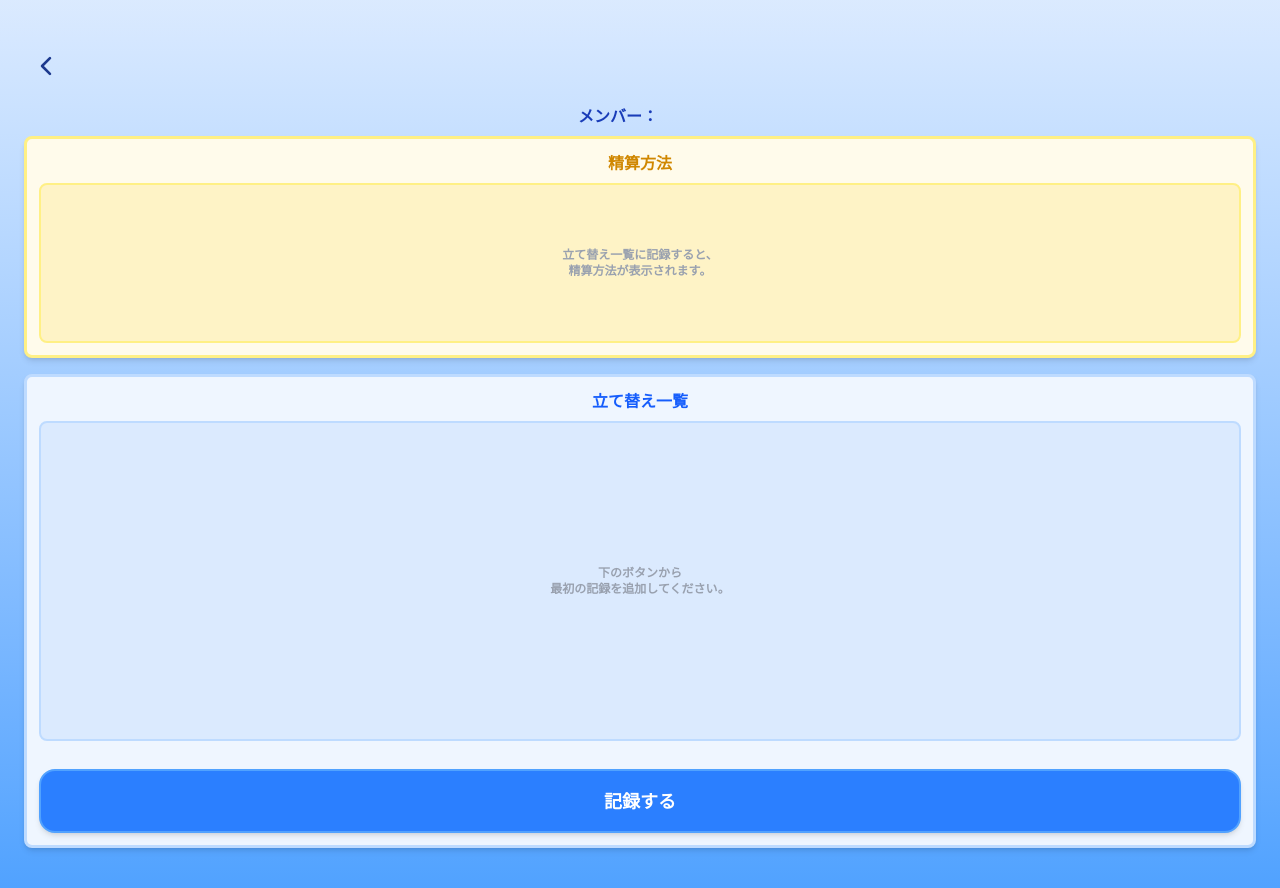
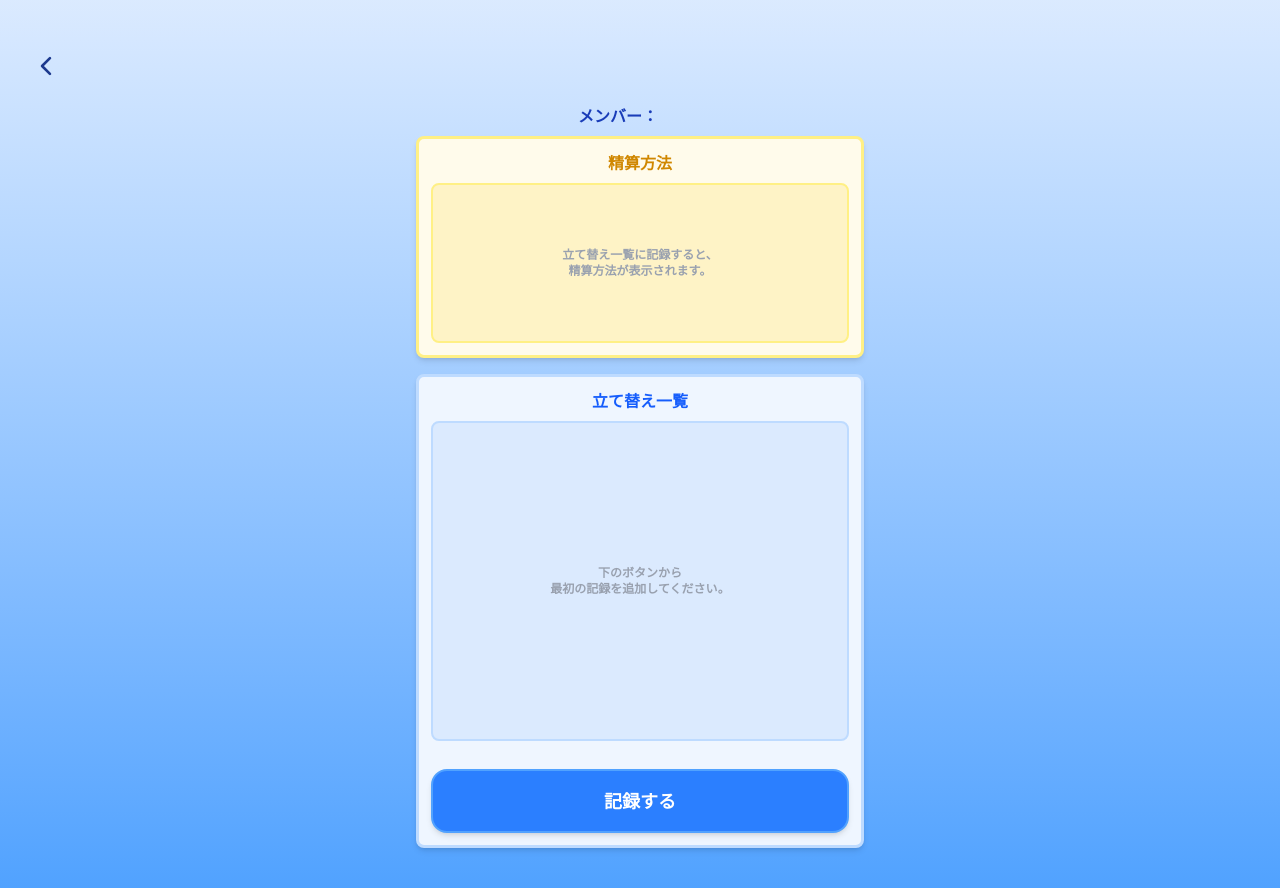
Before and after one commit to Hideto6/separate_check_w, a Next.js app: page /group in a window 1280 px wide. Built offline with nearby package versions, Linux system fonts and the light colour scheme.

Commit message:
PC用にフロント編集

```diff
--- a/src/app/(main)/add_payment/page.tsx
+++ b/src/app/(main)/add_payment/page.tsx
@@ -83,7 +83,7 @@ export default function AddPaymentPage() {
 
       <div className="w-full max-w-xl mx-auto">
         <ContentBox
-          title="支払い記録の追加"
+          title="支払い記録"
           containerClassName="bg-blue-50 border-3 border-blue-200"
           titleClassName="text-lg font-semibold text-blue-600"
           bodyClassName="p-8"
--- a/src/app/(main)/group/page.tsx
+++ b/src/app/(main)/group/page.tsx
@@ -37,7 +37,7 @@ export default function GroupPage() {
   }, [records, members]);
 
   return (
-    <div className="min-h-screen flex flex-col bg-gradient-to-b from-blue-100 to-blue-400 p-6">
+    <div className="min-h-screen flex flex-col items-center bg-gradient-to-b from-blue-100 to-blue-400 p-6">
       <BackButton className="self-start" />
       <div className="flex flex-col items-center mb-2">
         <h2 className="text-2xl font-extrabold text-blue-800 mb-2">
@@ -45,13 +45,13 @@ export default function GroupPage() {
         </h2>
         <div className="w-80 mx-2 font-bold text-blue-800 flex flex-row justify-center font-semibold ">
           <div className="mr-1 w-30">メンバー：</div>
-          <div className="text-gray-700 font-medium">{members.join("、")}</div>
+          <div className="text-gray-700 font-medium">{members.join(", ")}</div>
         </div>
       </div>
 
       <ContentBox
         title="精算方法"
-        containerClassName="bg-amber-50 border-3 border-yellow-200"
+        containerClassName="bg-amber-50 border-3 border-yellow-200 w-full max-w-md"
         titleClassName="text-yellow-600"
         bodyClassName="h-40 bg-amber-100 border-2 border-yellow-200 py-3"
       >
@@ -85,7 +85,7 @@ export default function GroupPage() {
 
       <ContentBox
         title="立て替え一覧"
-        containerClassName="bg-blue-50 border-3 border-blue-200"
+        containerClassName="bg-blue-50 border-3 border-blue-200 w-full max-w-md"
         titleClassName="text-blue-600"
         bodyClassName="h-80 bg-blue-100 border-2 border-blue-200"
         footer={
```
